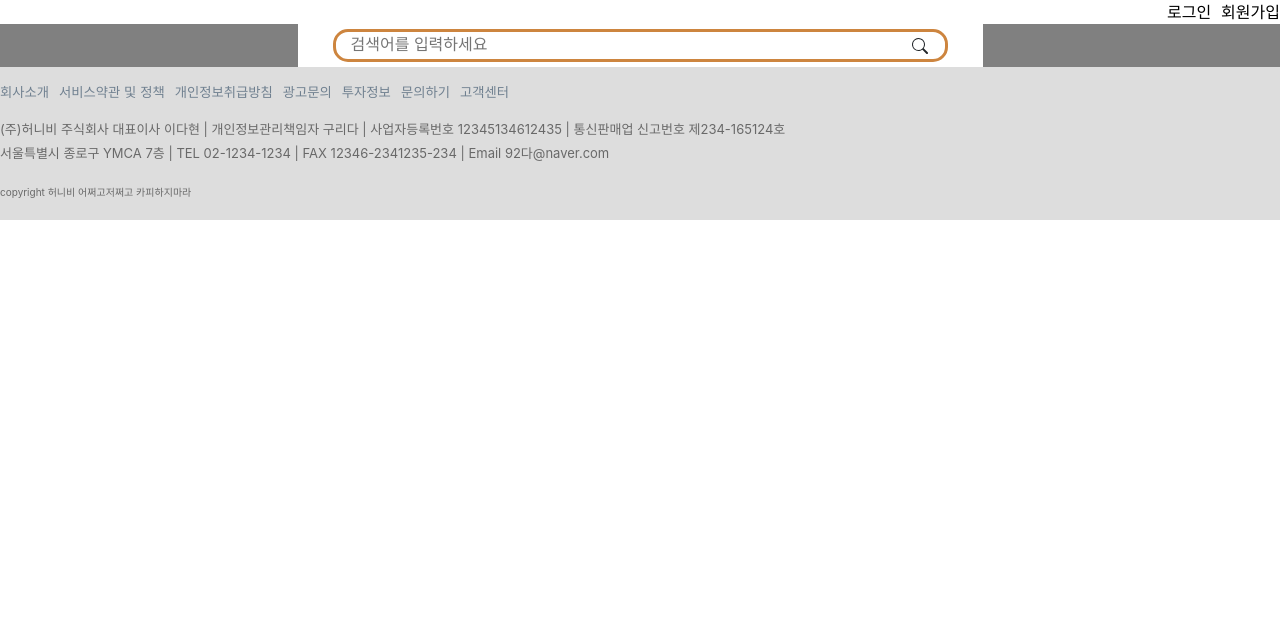
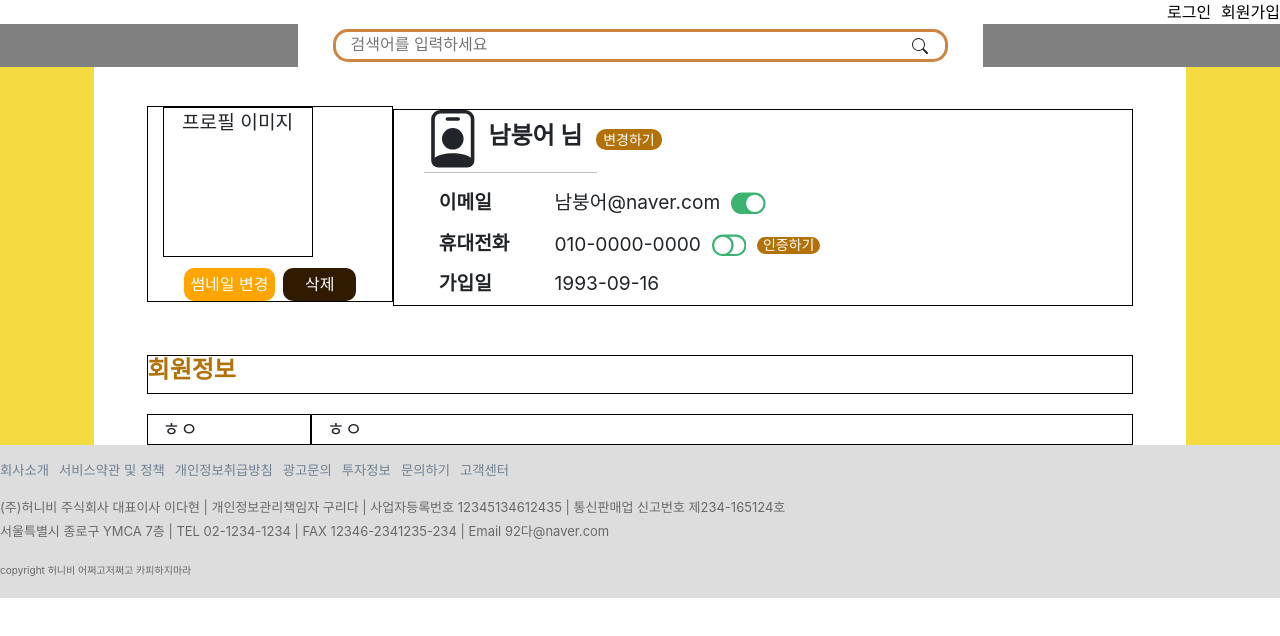
Before and after one commit to NamBoongEh/HoneyBeeProject_React, a React (Create React App) app: page /mypageedit in a window 1280 px wide. Shown: the top 636 px of the page. Built offline with nearby package versions, Linux system fonts and the light colour scheme.

Commit message:
2021-04-07 mypage edit page making...

```diff
--- a/src/App.js
+++ b/src/App.js
@@ -7,7 +7,7 @@ import Footer from './components/Footer';
 import Register2 from './components/page/Register2';
 import Register1 from './components/page/Register1';
 import TermsOfService from './components/page/TermsOfService';
-import MyPage from './components/page/MyPage';
+import MyPageEdit from './components/page/MyPageEdit';
 import ReLogin from './components/page/ReLogin';
 import FreeBoard from './components/page/FreeBoard';
 import FreeBoardRead from './components/page/FreeBoardRead';
@@ -29,7 +29,7 @@ function App() {
         <Route exact path={'/register1'} component={Register1} />
         <Route exact path={'/register2'} component={Register2} />
         <Route exact path={'/tos'} component={TermsOfService} />
-        <Route exact path={'/mypage'} component={MyPage} />
+        <Route exact path={'/mypageedit'} component={MyPageEdit} />
         <Route exact path={'/relogin'} component={ReLogin} />
         <Route exact path={'/freeboard'} component={FreeBoard} />
         <Route exact path={'/freeboardread'} component={FreeBoardRead} />
--- a/src/components/page/MyPage.js
+++ /dev/null
@@ -1,40 +0,0 @@
-import React from 'react';
-import styled from 'styled-components';
-import { XSquare } from 'react-bootstrap-icons';
-
-const ProFile = styled(XSquare)`
-  display: block;
-  margin-left: auto;
-  margin-right: auto;
-  width: 50%;
-  font-size: 110px;
-`;
-
-export default function MyPage(props) {
-  return (
-    <>
-      <div
-        className={'col-3'}
-        style={{
-          borderStyle: 'solid',
-          fontSize: 'x-large',
-          lineHeight: '50px',
-          fontWeight: 'bold',
-        }}
-      >
-        하잉
-      </div>
-      <div
-        className={'col-9'}
-        style={{
-          borderStyle: 'solid',
-          fontSize: 'x-large',
-          lineHeight: '50px',
-          fontWeight: 'bold',
-        }}
-      >
-        하이
-      </div>
-    </>
-  );
-}
--- /dev/null
+++ b/src/components/page/MyPageEdit.js
@@ -0,0 +1,157 @@
+import React from 'react';
+import styled from 'styled-components';
+import { PersonBadge, ToggleOn, ToggleOff } from 'react-bootstrap-icons';
+
+const Toggleoff = styled(ToggleOff)`
+  color: mediumseagreen;
+  zoom: 1.8;
+  margin-left: 2%;
+`;
+
+const Toggleon = styled(ToggleOn)`
+  color: mediumseagreen;
+  zoom: 1.8;
+  margin-left: 2%;
+`;
+
+const Button = styled.button`
+  background-color: orange;
+  color: white;
+  border: none;
+  font-size: smaller;
+  padding: 2% 3%;
+  margin: 0 2%;
+  border-radius: 10px;
+`;
+
+const Button2 = styled.button`
+  background-color: rgb(178, 114, 8);
+  color: white;
+  border: none;
+  font-size: 14px;
+  padding: 1.5% 1%;
+  margin: 0 2%;
+  border-radius: 10px;
+  line-height: 0;
+`;
+
+const Div1 = styled.div`
+  width: 100%;
+  border: 1px solid black;
+  display: inline-block;
+  margin-top: 5%;
+`;
+
+const Div2 = styled.div`
+  display: inline-block;
+  font-weight: bold;
+  margin-bottom: 1%;
+`;
+
+const Div3 = styled.div`
+  display: inline-block;
+  margin-bottom: 1%;
+`;
+
+const Div4 = styled.div`
+  width: 100%;
+  border: 1px solid black;
+  display: inline-block;
+  margin-top: 2%;
+`;
+
+export default function MyPageEdit(props) {
+  return (
+    <div className="row">
+      <div
+        className={'col-md-1'}
+        style={{ width: '100%', backgroundColor: 'rgb(246,218,66)' }}
+      />
+      <div
+        className={'col-md-10'}
+        style={{
+          padding: '3% 4% 0 4%',
+          fontSize: 'larger',
+        }}
+      >
+        <div
+          className={'col-md-3'}
+          style={{
+            border: '1px solid black',
+            display: 'inline-block',
+            textAlign: 'center',
+          }}
+        >
+          <div
+            style={{
+              width: '150px',
+              height: '150px',
+              border: '1px solid black',
+              marginBottom: '5%',
+            }}
+          >
+            프로필 이미지
+          </div>
+          <Button>썸네일 변경</Button>
+          <Button
+            style={{ padding: '2% 10%', backgroundColor: 'rgb(48,27,1)' }}
+          >
+            삭제
+          </Button>
+        </div>
+        <div
+          className={'col-md-9'}
+          style={{
+            border: '1px solid black',
+            display: 'inline-block',
+            paddingLeft: '3%',
+          }}
+        >
+          <PersonBadge style={{ zoom: 3, marginRight: '1%' }} />
+          <div
+            style={{
+              display: 'inline',
+              fontWeight: 'bold',
+              fontSize: 'x-large',
+            }}
+          >
+            남붕어 님
+          </div>
+          <Button2>변경하기</Button2>
+          <hr
+            style={{
+              margin: '0.5% 0 2%',
+              backgroundColor: 'lightgray',
+              width: '25%',
+            }}
+          />
+          <Div2 className={'col-2'}>이메일</Div2>
+          <Div3 className={'col-10'}>
+            남붕어@naver.com
+            <Toggleon />
+          </Div3>
+          <Div2 className={'col-2'}>휴대전화</Div2>
+          <Div3 className={'col-10'}>
+            010-0000-0000
+            <Toggleoff />
+            <Button2>인증하기</Button2>
+          </Div3>
+          <Div2 className={'col-2'}>가입일</Div2>
+          <Div3 className={'col-10'}>1993-09-16</Div3>
+        </div>
+        <Div1>
+          <h4 style={{ color: 'rgb(178, 114, 8)', fontWeight: 'bold' }}>
+            회원정보
+          </h4>
+        </Div1>
+        <Div4 className={'col-2'}>ㅎㅇ</Div4>
+        <Div4 className={'col-10'}>ㅎㅇ</Div4>
+      </div>
+
+      <div
+        className={'col-md-1'}
+        style={{ width: '100%', backgroundColor: 'rgb(246,218,66)' }}
+      />
+    </div>
+  );
+}
```
